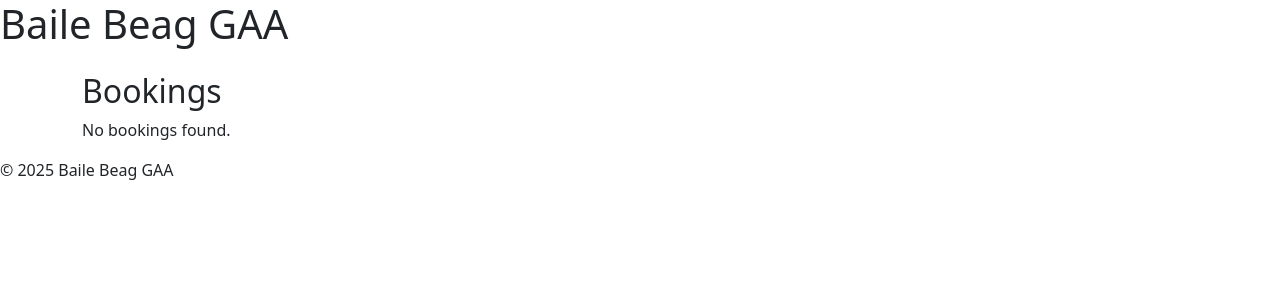
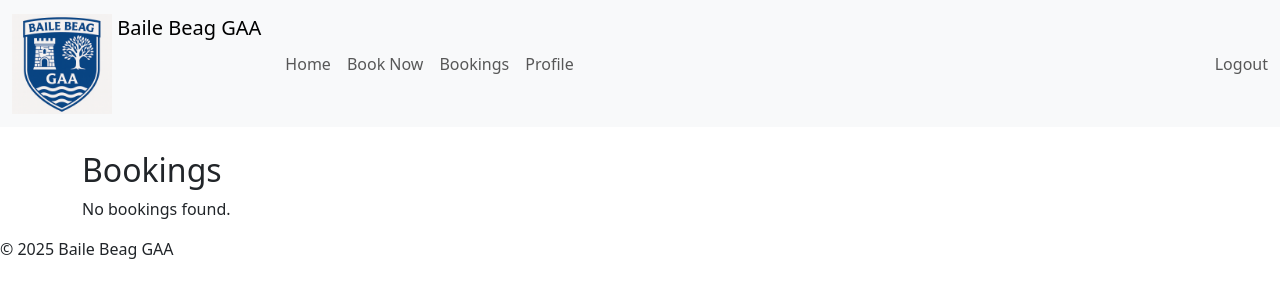
Before and after one commit to james-fitz86/bailebeag, a Django app: page /bookings/ in a window 1280 px wide. Shown: the top 300 px of the page. Run offline with Django 5.2, Linux system fonts and the light colour scheme; the visitor is signed in with stand-in values (Sample User, id 1); data that the repository does not hold is empty; some libraries are stand-ins or nearby versions.

Commit message:
added navbar to the header

```diff
--- a/config/templates/config/base.html
+++ b/config/templates/config/base.html
@@ -6,12 +6,59 @@
     <title>{% block title %}Config App{% endblock %}</title>
     <meta name="viewport" content="width=device-width, initial-scale=1">
     <link href="https://cdn.jsdelivr.net/npm/bootstrap@5.3.3/dist/css/bootstrap.min.css" rel="stylesheet" integrity="sha384-QWTKZyjpPEjISv5WaRU9OFeRpok6YctnYmDr5pNlyT2bRjXh0JMhjY6hW+ALEwIH" crossorigin="anonymous">
-    <link rel="stylesheet" href="{% static 'css/styles.css' %}">
+    <link rel="stylesheet" href="{% static 'config/css/styles.css' %}">
 </head>
 <body>
     <header>
-        <h1>Baile Beag GAA</h1>
-        {% block header %}{% endblock %}
+        <nav class="navbar navbar-expand-lg bg-body-tertiary">
+            <div class="container-fluid">
+            <a class="navbar-brand" href="/">
+                <img src="{% static 'config/images/logo.png' %}" alt="Logo" class="d-inline-block align-text-top">
+                Baile Beag GAA
+            </a>
+            <button class="navbar-toggler" type="button" data-bs-toggle="collapse" data-bs-target="#navbarSupportedContent"
+                aria-controls="navbarSupportedContent" aria-expanded="false" aria-label="Toggle navigation">
+                <span class="navbar-toggler-icon"></span>
+            </button>
+
+            <div class="collapse navbar-collapse" id="navbarSupportedContent">
+                <ul class="navbar-nav me-auto mb-2 mb-lg-0">
+                <li class="nav-item">
+                    <a class="nav-link" href="/">Home</a>
+                </li>
+                <li class="nav-item">
+                    <a class="nav-link" href="/bookings/new/">Book Now</a>
+                </li>
+                {% if user.is_authenticated %}
+                    <li class="nav-item">
+                        <a class="nav-link" href="{% url 'booking_list' %}">Bookings</a>
+                    </li>
+                    <li class="nav-item">
+                        <a class="nav-link" href="{% url 'profile' %}">Profile</a>
+                    </li>
+                {% endif %}
+                </ul>
+
+                <ul class="navbar-nav ms-auto mb-2 mb-lg-0">
+                {% if user.is_authenticated %}
+                    <li class="nav-item">
+                        <form method="post" action="{% url 'logout' %}" class="d-inline">
+                            {% csrf_token %}
+                            <button type="submit" class="nav-link btn btn-link px-0">Logout</button>
+                        </form>
+                    </li>
+                {% else %}
+                    <li class="nav-item">
+                    <a class="nav-link" href="{% url 'register' %}">Register</a>
+                    </li>
+                    <li class="nav-item">
+                    <a class="nav-link" href="{% url 'login' %}">Login</a>
+                    </li>
+                {% endif %}
+                </ul>
+            </div>
+            </div>
+        </nav>
     </header>
 
     <main>
```
